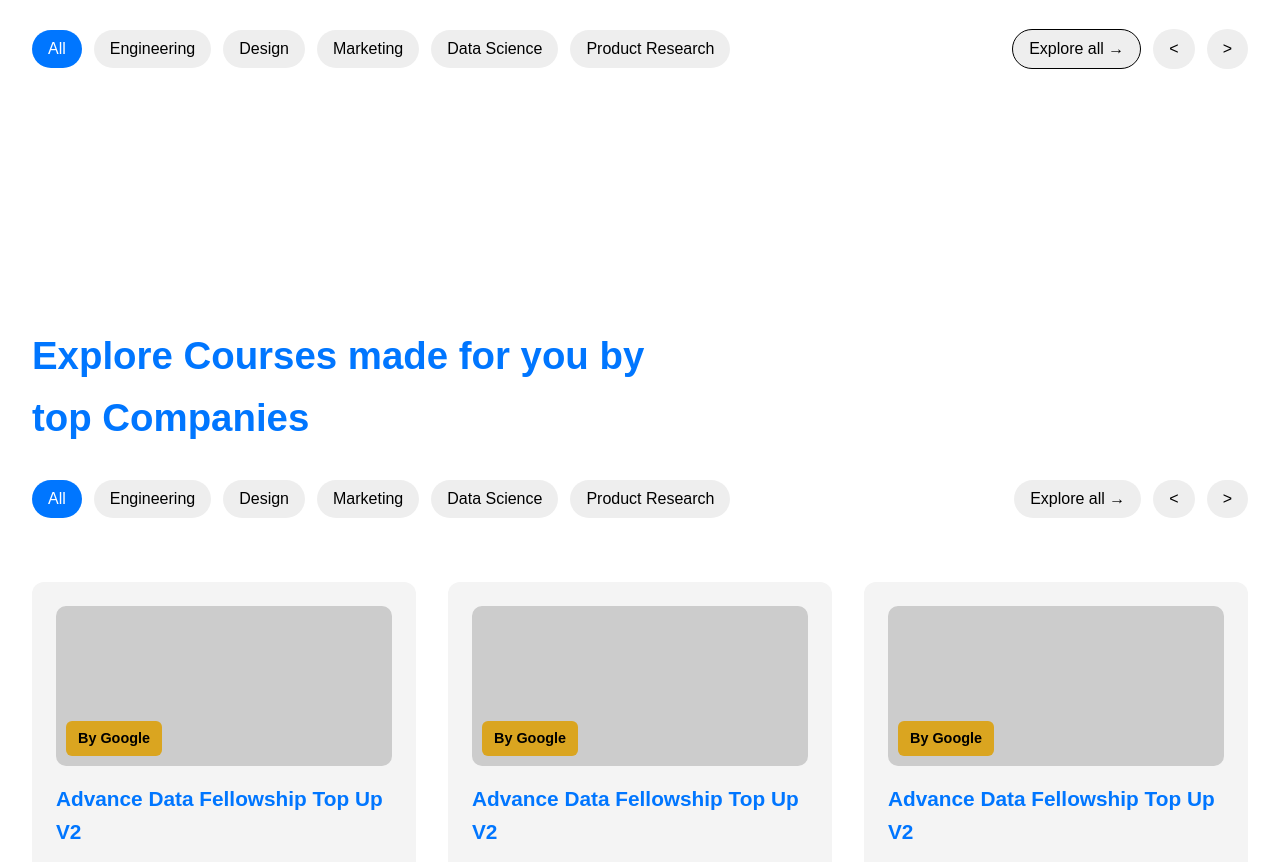
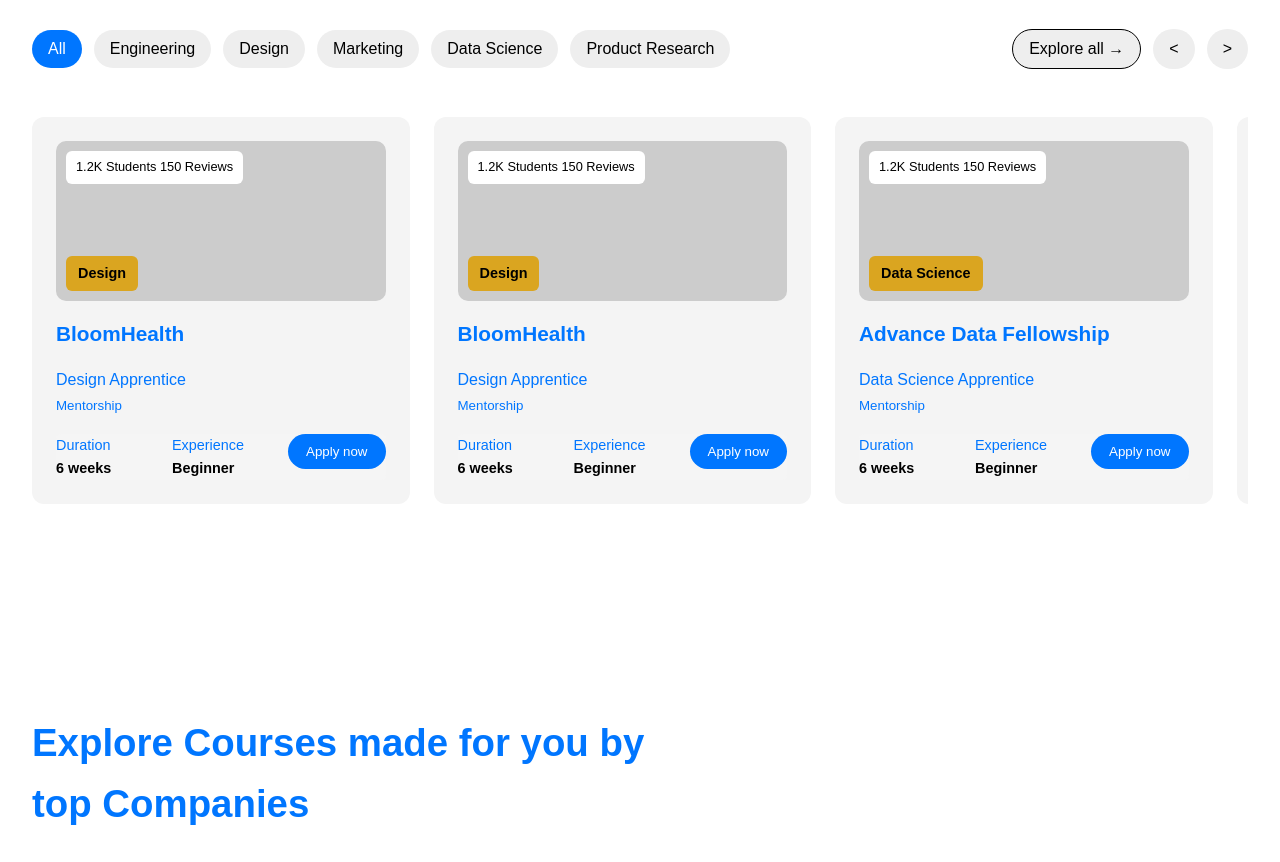
Before and after one commit to Sisobyte/Skill-loom, a plain HTML site: page index.html in a window 1280 px wide. Shown: the part 2510-3372 px from the top of the page. Drawn offline with Linux system fonts and the light colour scheme.

Commit message:
new changes

```diff
--- a/script.js
+++ b/script.js
@@ -53,68 +53,178 @@
 });
 
 
-// === PROJECT SECTION === //
+
+// ==== PROJECT DATA ====
 const projectData = [
-  // ... your project data here (no changes needed)
+  {
+    title: "BloomHealth",
+    category: "Design",
+    duration: "6 weeks",
+    experience: "Beginner"
+  },
+  {
+    title: "BloomHealth",
+    category: "Design",
+    duration: "6 weeks",
+    experience: "Beginner"
+  },
+  {
+    title: "Advance Data Fellowship",
+    category: "Data Science",
+    duration: "6 weeks",
+    experience: "Beginner"
+  },
+  {
+    title: "Advance Data Fellowship",
+    category: "Data Science",
+    duration: "6 weeks",
+    experience: "Beginner"
+  },
+  {
+    title: "TechSprint",
+    category: "Engineering",
+    duration: "8 weeks",
+    experience: "Intermediate"
+  },
+  {
+    title: "TechSprint",
+    category: "Engineering",
+    duration: "8 weeks",
+    experience: "Intermediate"
+  },
+  {
+    title: "TechSprint",
+    category: "Engineering",
+    duration: "8 weeks",
+    experience: "Intermediate"
+  },
+  {
+    title: "MarketGuru",
+    category: "Marketing",
+    duration: "4 weeks",
+    experience: "Beginner"
+  },
+   {
+    title: "MarketGuru",
+    category: "Marketing",
+    duration: "4 weeks",
+    experience: "Beginner"
+  },
+   {
+    title: "MarketGuru",
+    category: "Marketing",
+    duration: "4 weeks",
+    experience: "Beginner"
+  },
+  {
+    title: "UserLens",
+    category: "Product Research",
+    duration: "5 weeks",
+    experience: "Advanced"
+  },
+  {
+    title: "UserLens",
+    category: "Product Research",
+    duration: "5 weeks",
+    experience: "Advanced"
+  }
 ];
 
-let projectIndex = 0;
-
-function renderProjects() {
-  const projectContainer = document.querySelector('#projects-section .project-cards');
-  const filtered = filterProjects('projects');
-  projectContainer.innerHTML = filtered.map(renderProjectCard).join('');
-}
-
+// ==== RENDER ONE CARD ====
 function renderProjectCard(item) {
   return `
     <div class="project-card">
-      <div class="img-placeholder"><div class="img-bottom-label">${item.category}</div></div>
+      <div class="img-placeholder">
+        <div class="img-top-left">1.2K Students 150 Reviews</div>
+        <div class="img-bottom-label">${item.category}</div>
+      </div>
       <h4>${item.title}</h4>
-      <p><small>${item.duration}</small></p>
+      <p>${item.category} Apprentice<br><small>Mentorship</small></p>
       <div class="project-footer">
-        <div class="meta-block"><p class="value">Duration</p><p class="label">${item.duration}</p></div>
-        <div class="meta-block"><p class="value">Experience</p><p class="label">${item.experience}</p></div>
+        <div class="meta-block">
+          <p class="value">Duration</p>
+          <p class="label">${item.duration}</p>
+        </div>
+        <div class="meta-block">
+          <p class="value">Experience</p>
+          <p class="label">${item.experience}</p>
+        </div>
         <button class="apply-btn">Apply now</button>
       </div>
     </div>
   `;
 }
 
-function filterProjects(section) {
-  const active = document.querySelector(`#${section}-section .filters .active`).textContent;
-  return active === 'All' ? projectData : projectData.filter(p => p.category === active);
+// ==== FILTER FUNCTION ====
+function filterProjects() {
+  const activeFilter = document.querySelector('.filters .filter-left .active').textContent;
+  return activeFilter === 'All'
+    ? projectData
+    : projectData.filter(p => p.category === activeFilter);
 }
 
+// ==== RENDER FUNCTION ====
+function renderProjects() {
+  const container = document.querySelector('#projects-section .project-cards');
+  const filtered = filterProjects();
+  container.innerHTML = filtered.map(renderProjectCard).join('');
+
+  const isAll = document.querySelector('.filters .filter-left .active').textContent === 'All';
+  const isExpanded = container.classList.contains('fixed-grid');
+
+  container.classList.remove('scroll-row', 'grid-view', 'fixed-grid');
+
+  if (isAll && isExpanded) {
+    container.classList.add('fixed-grid'); // 3-column
+  } else if (isAll && !isExpanded) {
+    container.classList.add('scroll-row'); // row scroll
+  } else {
+    container.classList.add('grid-view'); // default filter grid
+  }
+
+  // Arrow visibility
+  const showArrows = isAll && !isExpanded;
+  document.querySelector('.filter-right button:nth-child(2)').style.display =
+  document.querySelector('.filter-right button:nth-child(3)').style.display =
+    showArrows ? 'inline-block' : 'none';
+}
+
+// ==== FILTER BUTTONS ====
 document.querySelectorAll('#projects-section .filters .filter-left button').forEach(btn => {
   btn.addEventListener('click', () => {
-    document.querySelectorAll('#projects-section .filters .filter-left button').forEach(b => b.classList.remove('active'));
+    document.querySelectorAll('#projects-section .filters .filter-left button')
+      .forEach(b => b.classList.remove('active'));
     btn.classList.add('active');
 
-    // Reset to row view on filter change
-    document.querySelector('#projects-section .project-cards').classList.remove('grid-view');
+    const container = document.querySelector('#projects-section .project-cards');
+    container.classList.remove('fixed-grid');
+    exploreAllBtn.textContent = 'Explore all →';
 
     renderProjects();
   });
 });
 
+// ==== INITIAL RENDER ====
 renderProjects();
 
-
-// === EXPLORE ALL TOGGLE ===
+// ==== EXPLORE ALL TOGGLE ====
 const exploreAllBtn = document.getElementById('explore-all-btn');
 const projectContainer = document.querySelector('#projects-section .project-cards');
 
 exploreAllBtn.addEventListener('click', () => {
-  projectContainer.classList.toggle('grid-view');
+  const activeFilter = document.querySelector('.filters .filter-left .active').textContent;
+  if (activeFilter !== 'All') return;
 
-  exploreAllBtn.textContent = projectContainer.classList.contains('grid-view')
+  projectContainer.classList.toggle('fixed-grid');
+
+  exploreAllBtn.textContent = projectContainer.classList.contains('fixed-grid')
     ? 'Collapse all ←'
     : 'Explore all →';
+
+  renderProjects();
 });
 
-
-// === Arrow scroll buttons ===
+// ==== SCROLL ARROWS ====
 const leftBtn = document.querySelector('.filter-right button:nth-child(2)');
 const rightBtn = document.querySelector('.filter-right button:nth-child(3)');
 
@@ -125,6 +235,9 @@
 rightBtn.addEventListener('click', () => {
   projectContainer.scrollBy({ left: 300, behavior: 'smooth' });
 });
+
+
+
 
 
 // === GET STARTED REDIRECT ===
--- a/style.css
+++ b/style.css
@@ -474,6 +474,37 @@
   border-radius: 6px;
 }
 
+/* Horizontal scroll row layout */
+.project-cards.scroll-row {
+  display: flex;
+  gap: 1.5rem;
+  overflow-x: auto;
+  scroll-snap-type: x mandatory;
+  padding: 1rem 0;
+}
+
+.project-cards.scroll-row .project-card {
+  flex: 0 0 auto;
+  scroll-snap-align: start;
+  min-width: 280px;
+}
+
+/* Grid layout for filters (auto-fit for others) */
+.project-cards.grid-view {
+  display: grid;
+  grid-template-columns: repeat(auto-fit, minmax(280px, 1fr));
+  gap: 1.5rem;
+}
+
+/* Strict 3-column layout for Expand All */
+.project-cards.fixed-grid {
+  display: grid;
+  grid-template-columns: repeat(3, 1fr);
+  gap: 1.5rem;
+}
+
+
+
 
 
 
```
